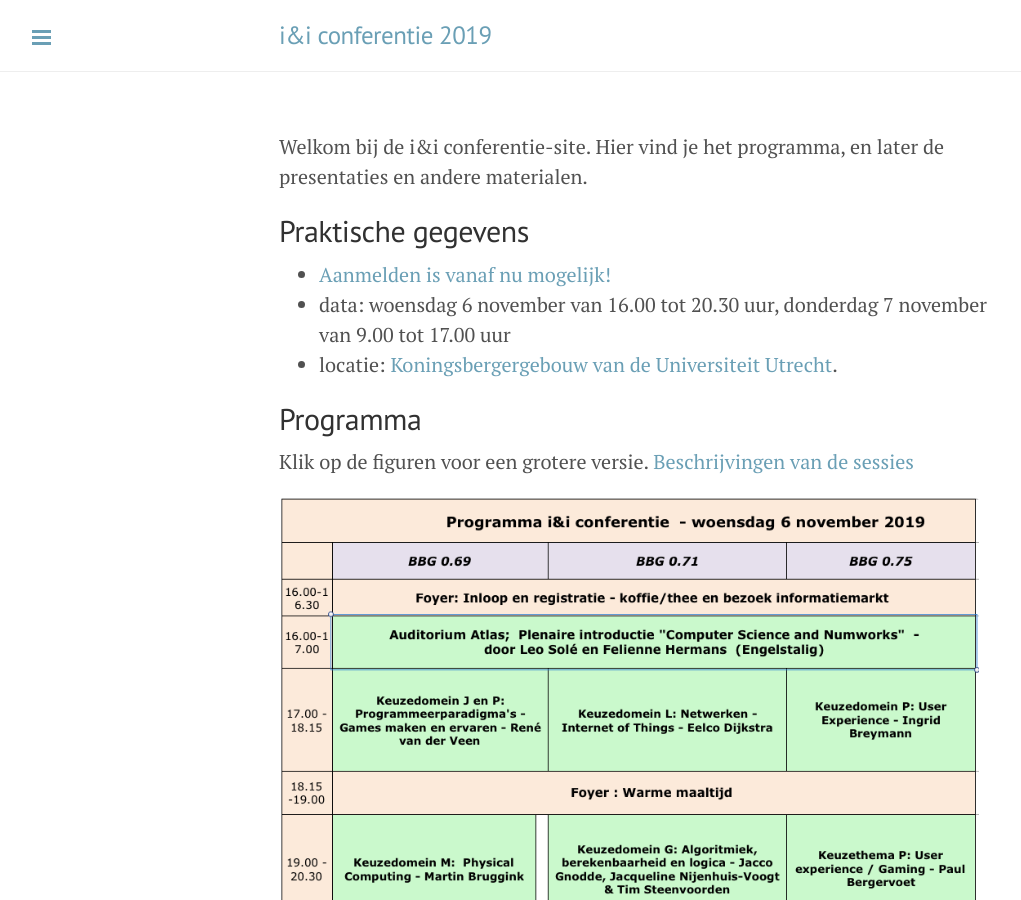
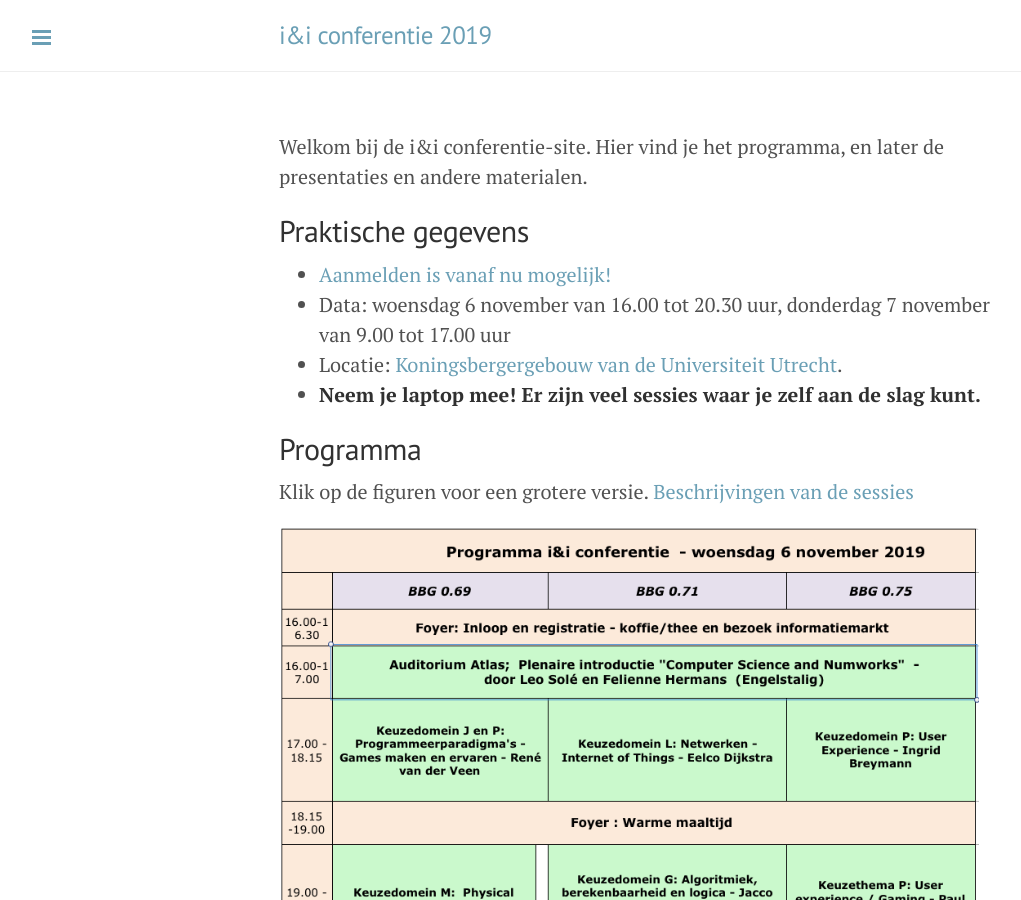
Before and after one commit to ieni/ieni2019, a Jekyll site: the page built from index.md, in a window 1280 px wide and 900 px high. Shown: the whole window, without its empty margins (1-1022 px from the left). Built offline with Jekyll 4.4.1, drawn with Linux system fonts in a browser that asks for light colours.

Commit message:
Neem je laptop mee!

```diff
--- a/index.md
+++ b/index.md
@@ -11,8 +11,9 @@ Hier vind je het programma, en later de presentaties en andere materialen.
 ## Praktische gegevens
 
 * [Aanmelden is vanaf nu mogelijk!](https://www.smink-registratie.nl/ieni/){:target="_blank"}
-* data: woensdag 6 november van 16.00 tot 20.30 uur, donderdag 7 november van 9.00 tot 17.00 uur
-* locatie: [Koningsbergergebouw van de Universiteit Utrecht](https://goo.gl/maps/7CdkZcuYwsL2).
+* Data: woensdag 6 november van 16.00 tot 20.30 uur, donderdag 7 november van 9.00 tot 17.00 uur
+* Locatie: [Koningsbergergebouw van de Universiteit Utrecht](https://goo.gl/maps/7CdkZcuYwsL2).
+* **Neem je laptop mee! Er zijn veel sessies waar je zelf aan de slag kunt.**
 
 ## Programma
 
```
